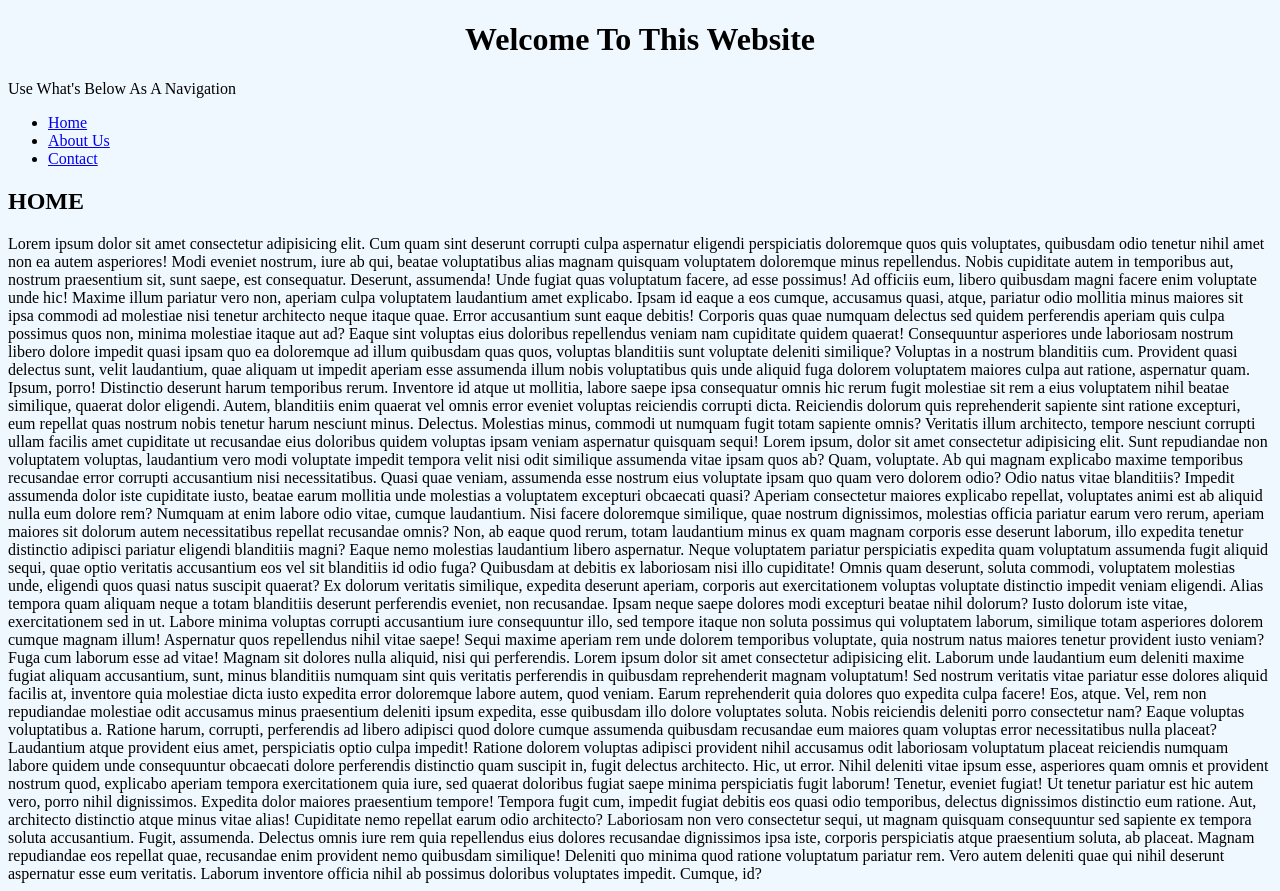
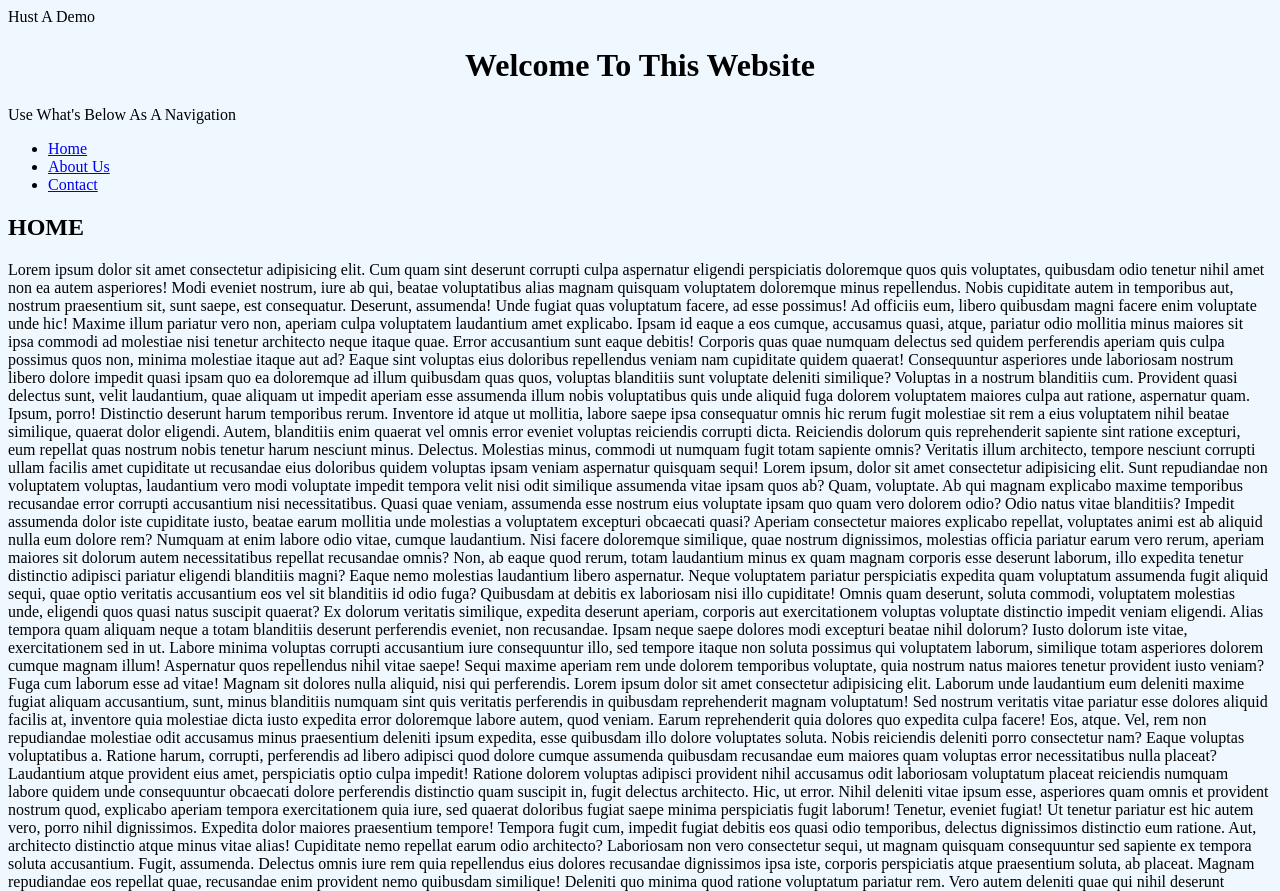
Before and after one commit to GuiniguinM/224657379-WebApp, a plain HTML site: page htmlexercise.html in a window 1280 px wide. Shown: the top 891 px of the page. Drawn offline with Linux system fonts and the light colour scheme.

Commit message:
validated

```diff
--- a/htmlexercise.html
+++ b/htmlexercise.html
@@ -36,6 +36,8 @@
     </style>
 </head>
 <body>
+
+    <header>Hust A Demo</header>
 
     <h1>Welcome To This Website</h1>
 
```
